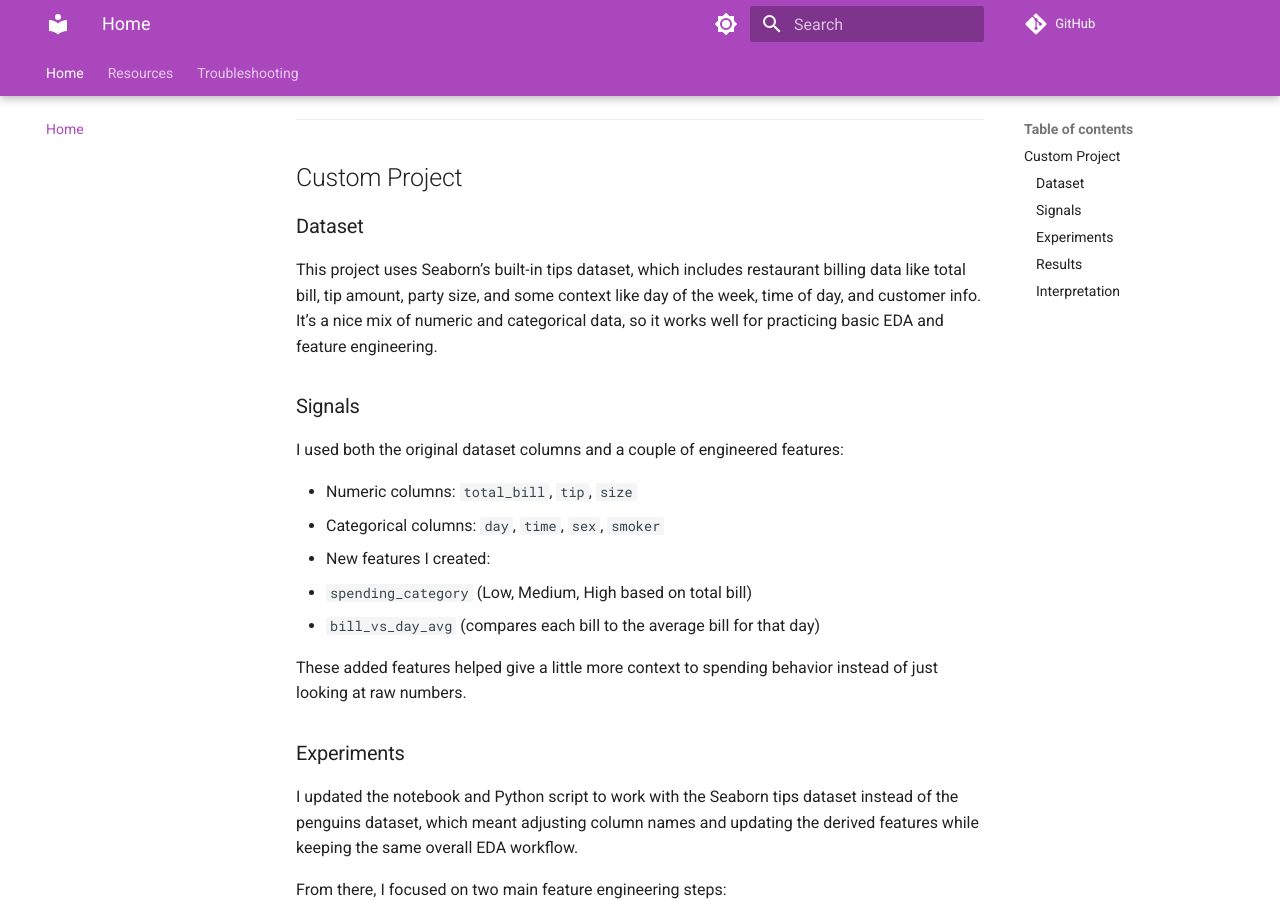
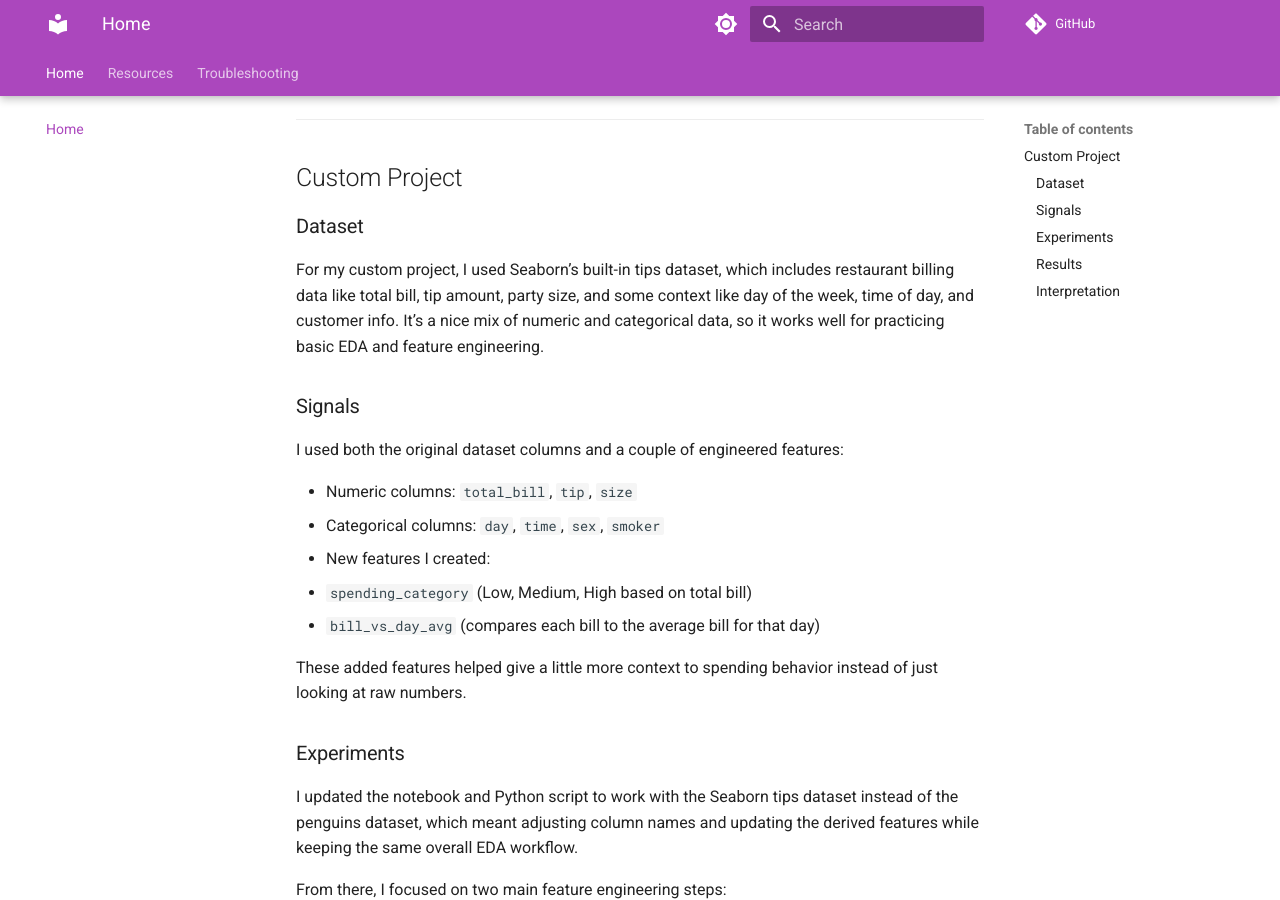
Before and after one commit to abeaderstadt/datafun-04-notebooks, an MkDocs documentation site: the page built from docs/index.md, in a window 1280 px wide and 900 px high, scrolled down 484 px. Built offline with MkDocs 1.6.1 and Material for MkDocs 9.7.7, drawn with Linux system fonts in a browser that asks for light colours; comment, search, counter and statistics services are not loaded.

Commit message:
Update dataset info

```diff
--- a/docs/index.md
+++ b/docs/index.md
@@ -20,7 +20,7 @@ See:
 ## Custom Project
 
 ### Dataset
-This project uses Seaborn’s built-in tips dataset, which includes restaurant billing data like total bill, tip amount, party size, and some context like day of the week, time of day, and customer info. It’s a nice mix of numeric and categorical data, so it works well for practicing basic EDA and feature engineering.
+For my custom project, I used Seaborn’s built-in tips dataset, which includes restaurant billing data like total bill, tip amount, party size, and some context like day of the week, time of day, and customer info. It’s a nice mix of numeric and categorical data, so it works well for practicing basic EDA and feature engineering.
 
 ### Signals
 I used both the original dataset columns and a couple of engineered features:
```
